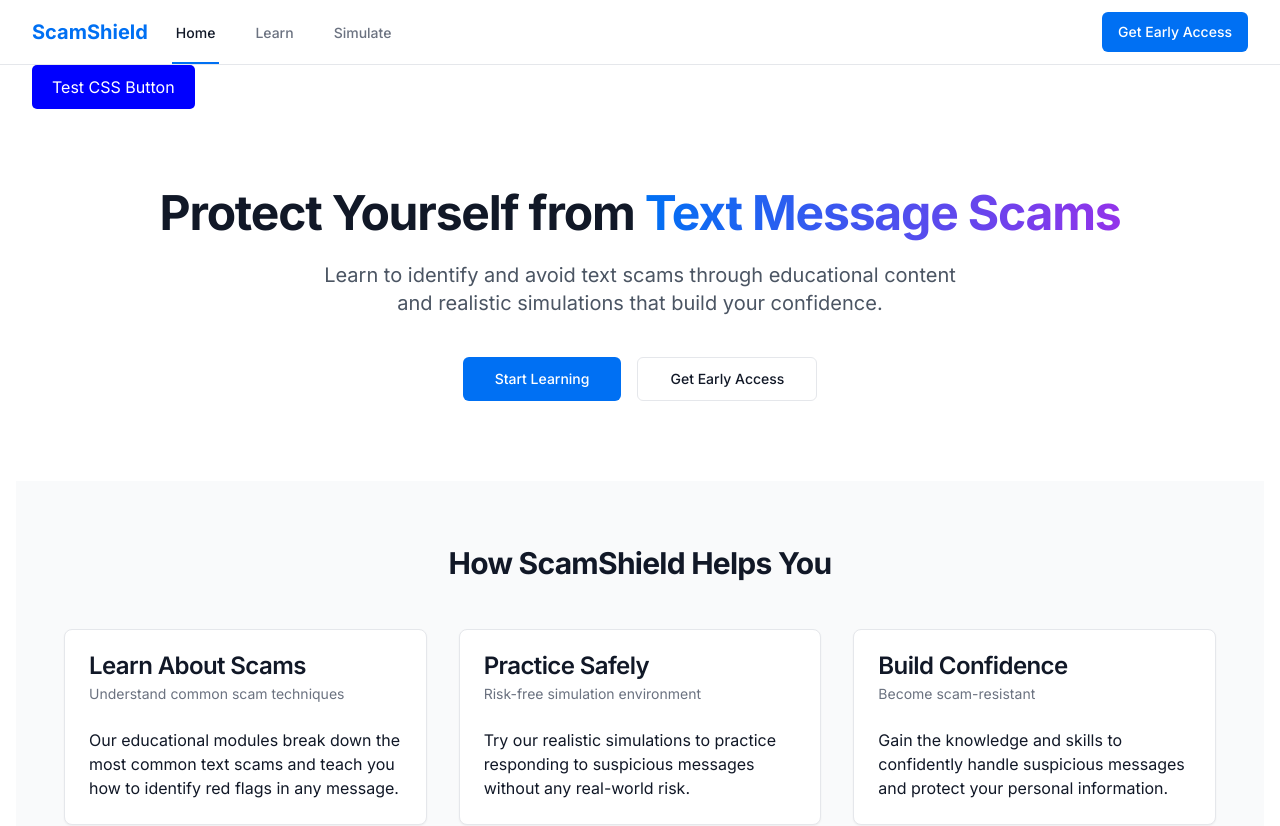
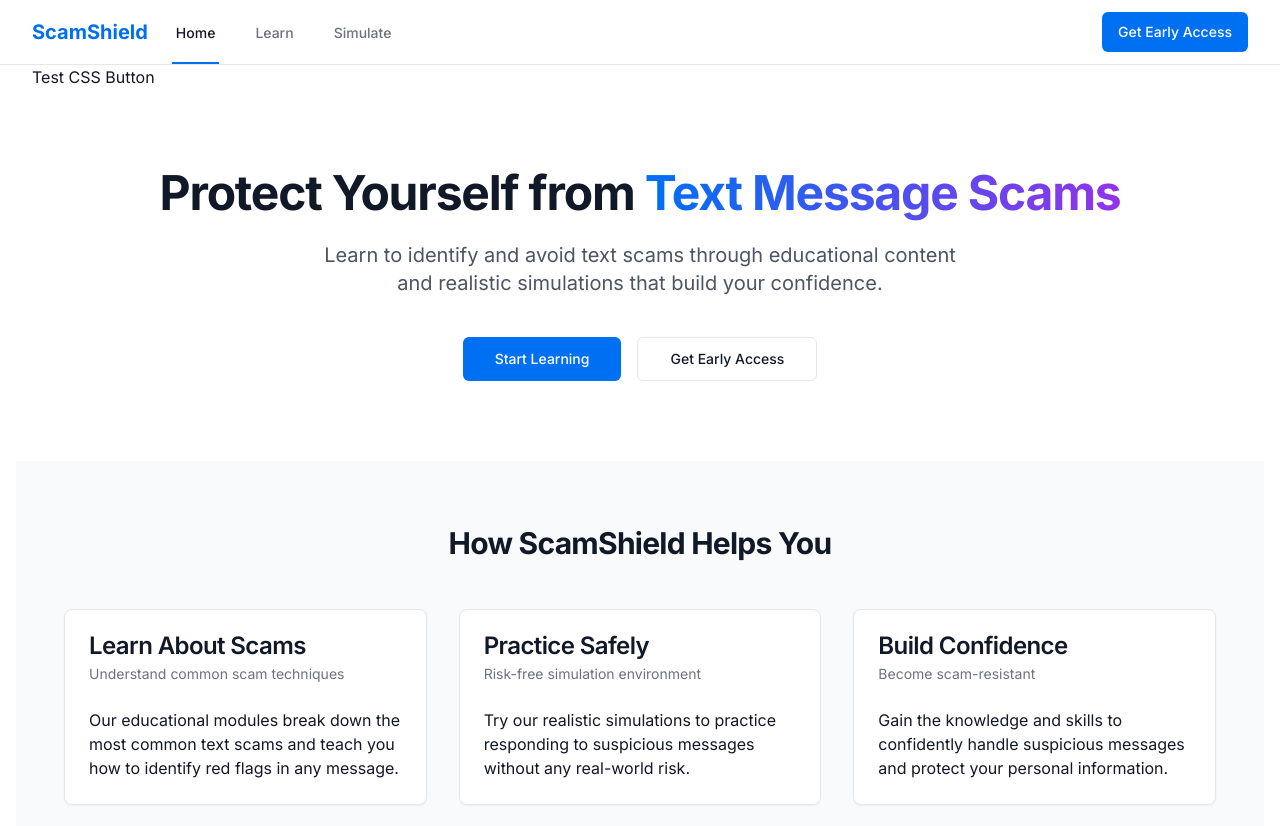
Before and after one commit to kempp98/scam-shield-app, a Next.js app: page / in a window 1280 px wide. Shown: the top 826 px of the page. Built offline with nearby package versions, Linux system fonts and the light colour scheme.

Commit message:
it works, reverting unneeded changes

```diff
--- a/src/app/globals.css
+++ b/src/app/globals.css
@@ -1,15 +1,3 @@
-/* Test CSS */
-body {
-  background-color: #f0f0f0;
-}
-
-.test-button {
-  background-color: blue;
-  color: white;
-  padding: 10px 20px;
-  border-radius: 5px;
-}
-
 @tailwind base;
 @tailwind components;
 @tailwind utilities;
```
